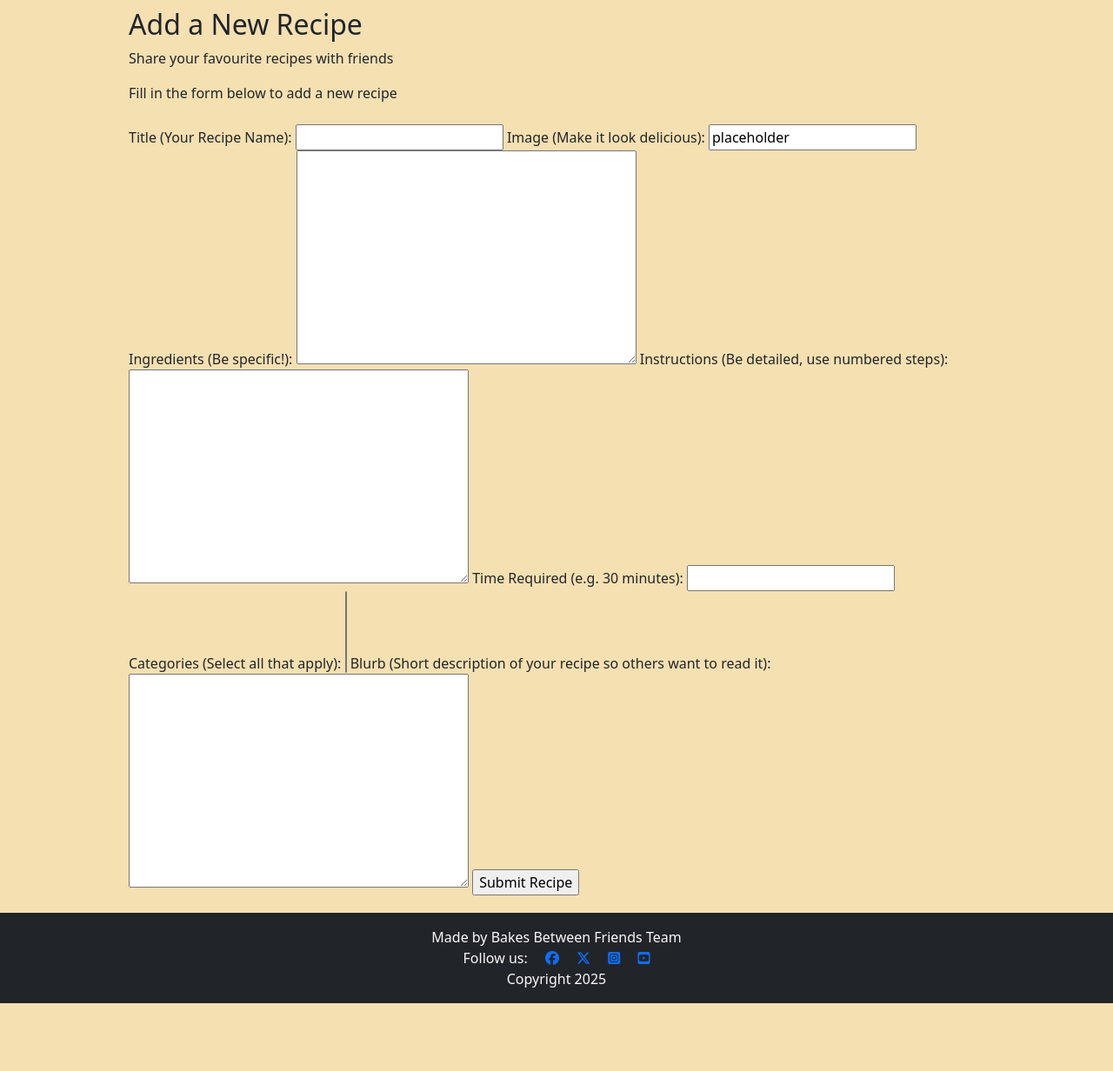
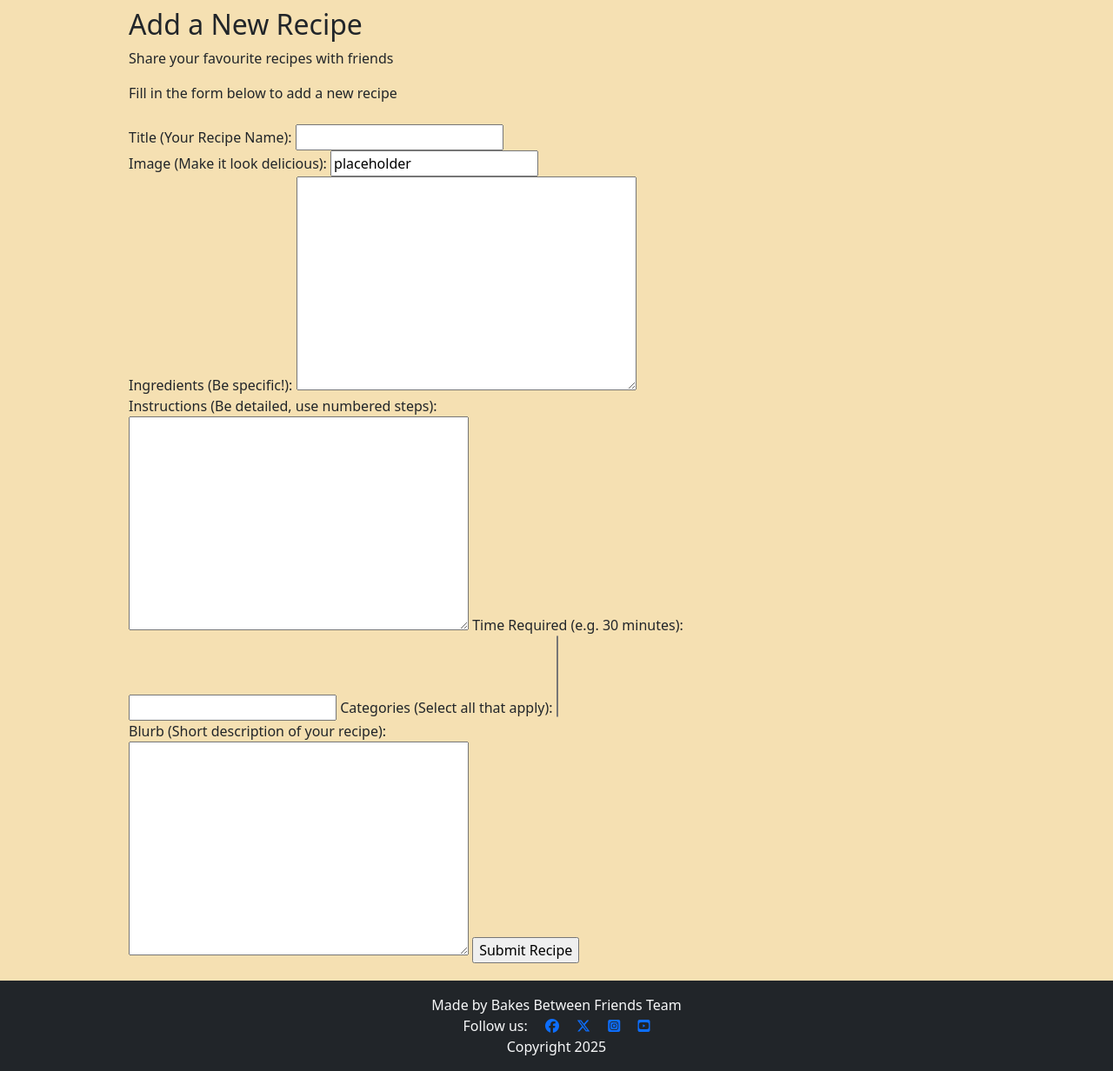
Before and after one commit to JakeCRichards/BakesBetweenFriends, a Django app: page /recipes/create/ in a window 1280 px wide. Shown: the part 75-1307 px from the top of the page at 87% size. Before the commit the page ends 1229 px from the top, so only its background shows below. Run offline with Django 4.2, Linux system fonts and the light colour scheme; the visitor is signed in with stand-in values (Sample User, id 1); data that the repository does not hold is empty; some libraries are stand-ins or nearby versions; some web fonts are replaced.

Commit message:
Undo changes previously made to attempt to style form

```diff
--- a/recipes/forms.py
+++ b/recipes/forms.py
@@ -16,15 +16,12 @@ class RecipeForm(forms.ModelForm):
         }
         labels = {
             'title': 'Title (Your Recipe Name)',
-            'image': '\nImage (Make it look delicious)',
-            'ingredients': '\nIngredients (Be specific!)',
-            'instructions': '\nInstructions (Be detailed, use numbered steps)',
-            'time_required': '\nTime Required (e.g. 30 minutes)',
-            'categories': '\nCategories (Select all that apply)',
-            'excerpt': (
-                '\nBlurb (Short description of your recipe so others want to '
-                'read it)'
-            ),
+            'image': 'Image (Make it look delicious)',
+            'ingredients': 'Ingredients (Be specific!)',
+            'instructions': 'Instructions (Be detailed, use numbered steps)',
+            'time_required': 'Time Required (e.g. 30 minutes)',
+            'categories': 'Categories (Select all that apply)',
+            'excerpt': 'Blurb (Short description of your recipe)',
         }
 
 
--- a/recipes/templates/recipes/recipe_form.html
+++ b/recipes/templates/recipes/recipe_form.html
@@ -4,7 +4,7 @@
 {% block content %}
 <div class="container mt-4">
     <div class="row">
-        <div class="col-12">
+        <div class="col-8">
             <h2>Add a New Recipe</h2>
             <p>Share your favourite recipes with friends</p>
             <p>Fill in the form below to add a new recipe</p>
```
